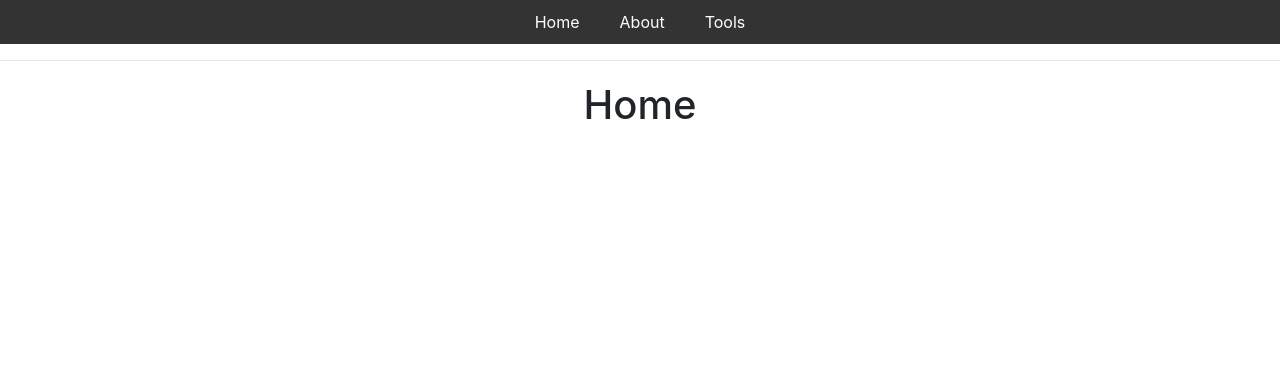
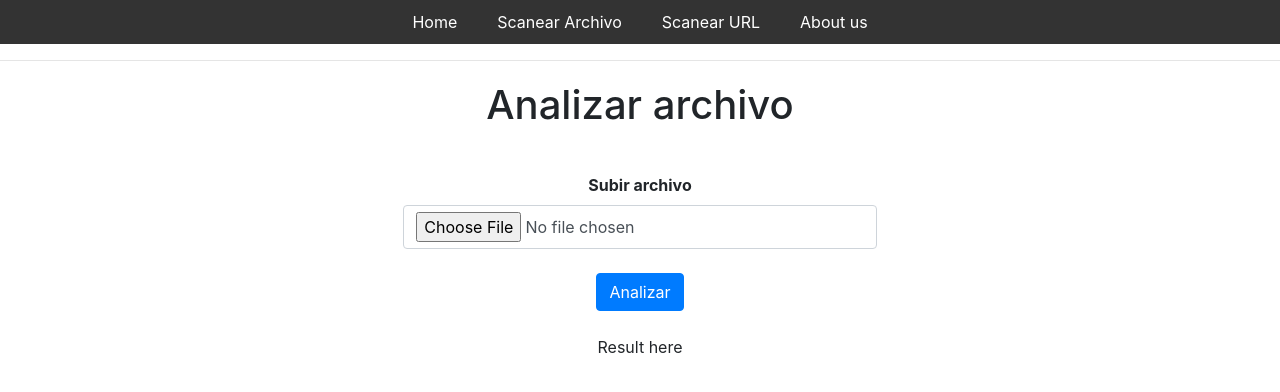
Before and after one commit to Rafa3lP3rez/project-antivirus, a React (Create React App) app: page / in a window 1280 px wide. Shown: the top 392 px of the page. Built offline with nearby package versions, Linux system fonts and the light colour scheme.

Commit message:
Hola Mundo

```diff
--- a/package.json
+++ b/package.json
@@ -6,6 +6,7 @@
     "@testing-library/jest-dom": "^5.16.5",
     "@testing-library/react": "^13.4.0",
     "@testing-library/user-event": "^13.5.0",
+    "axios": "^1.4.0",
     "react": "^18.2.0",
     "react-dom": "^18.2.0",
     "react-router-dom": "^5.3.4",
--- a/src/App.js
+++ b/src/App.js
@@ -8,20 +8,24 @@ import {
 import About from "./init/About";
 import Home from "./init/Home";
 import Tools from "./init/Tools";
+import Principal from "./init/Principal";
 
 export default function App() {
   return (
     <Router>
       <div>
-        <ul className="nav-list">
+        <ul className="nav-list ">
           <li>
-            <Link to="/" className="nav-link">Home</Link>
+            <Link to="/home" className="nav-link">Home</Link>
           </li>
           <li>
-            <Link to="/about" className="nav-link">About</Link>
+            <Link to="/" className="nav-link">Scanear Archivo</Link>
           </li>
           <li>
-            <Link to="/tools" className="nav-link">Tools</Link>
+            <Link to="/tools" className="nav-link">Scanear URL</Link>
+          </li>
+          <li>
+            <Link to="/about" className="nav-link">About us</Link>
           </li>
         </ul>
 
@@ -30,6 +34,9 @@ export default function App() {
         <Switch>
           <Route exact path="/">
             <Home />
+          </Route>
+          <Route exact path="/home">
+            <Principal />
           </Route>
           <Route path="/about">
             <About />
--- /dev/null
+++ b/src/antivirus/fileUpload.js
@@ -0,0 +1,84 @@
+import axios from "axios";
+import "../css/nav.css";
+import React, { useState } from "react";
+import ResultFile from "./resultFile";
+function FileUpload() {
+  const [file, setFile] = useState(null);
+  const [id, setId] = useState(undefined);
+  const handleFileChange = (event) => {
+    setFile(event.target.files[0]);
+  };
+
+  const handleSubmit = async (event) => {
+    event.preventDefault();
+
+    if (file) {
+      const formData = new FormData();
+      formData.append("file", file);
+
+      try {
+        const options = {
+          method: "POST",
+          headers: {
+            accept: "application/json",
+            "x-apikey":
+              "6536c78ddf9bf02201ce0f0e85a09f045c5721463c6b41d2ef88f4612ac35d04",
+            "content-type": "multipart/form-data",
+          },
+        };
+
+        const response = await axios.post(
+          "https://www.virustotal.com/api/v3/files",
+          formData,
+          options
+        );
+
+        const { data } = response.data;
+
+        const { self } = data.links;
+
+        setId(self);
+
+        return;
+      } catch (error) {
+        console.error("Error uploading file:", error);
+      }
+    }
+  };
+
+  const dataUtil =
+    id !== undefined ? <ResultFile onResult={id} /> : <p>Result here</p>;
+
+  return (
+    <div className="content d-flex justify-content-center align-items-center">
+      <form onSubmit={handleSubmit}>
+        <div className="container mt-4">
+          <div className="row justify-content-center">
+            <label htmlFor="fileInput" className="form-label, font-weight-bold">
+              Subir archivo
+            </label>
+            <input
+              type="file"
+              className="form-control"
+              id="fileInput"
+              onChange={handleFileChange}
+            />
+          </div>{" "}
+          <br />
+          <div className="row justify-content-center">
+            <div className="col-md-6">
+              <input
+                type="submit"
+                value="Analizar"
+                className="btn btn-primary"
+              />
+            </div>
+          </div>{" "}
+          <br />
+          {dataUtil}
+        </div>
+      </form>
+    </div>
+  );
+}
+export default FileUpload;
--- /dev/null
+++ b/src/antivirus/fileUrlUpload.js
@@ -0,0 +1,85 @@
+import axios from "axios";
+import "../css/nav.css";
+import React, { useEffect, useState } from "react";
+import ResultUrl from "./resultUrl";
+
+function FileUrlUpload() {
+  const [text, setText] = useState(null);
+  const [idd, setIdd] = useState(undefined);
+
+
+
+  const handleUrlChange = (event) => {
+    setText(event.target.value);
+  };
+
+  const handleSubmit = async (event) => {
+    event.preventDefault();
+
+    if (text) {
+      const encodedParams = new URLSearchParams();
+      encodedParams.set("url", text);
+
+      const options = {
+        method: "POST",
+        url: "https://www.virustotal.com/api/v3/urls",
+        headers: {
+          accept: "application/json",
+          "x-apikey":
+            "6536c78ddf9bf02201ce0f0e85a09f045c5721463c6b41d2ef88f4612ac35d04",
+          "content-type": "application/x-www-form-urlencoded",
+        },
+        data: encodedParams,
+      };
+
+      try {
+        const response = await axios.request(options);
+        const { data } = response.data;
+
+        const { self } = data.links;
+
+        console.log(self);
+        const extractedPart = self.split("-")[1];
+        console.log(extractedPart);
+        setIdd(extractedPart);
+      } catch (error) {
+        console.error(error);
+      }
+    }
+  };
+
+  const dataUtil =
+    idd !== undefined ? <ResultUrl onResult={idd} /> : <p>Result here</p>;
+
+  return (
+    <div className="content d-flex justify-content-center align-items-center">
+      <form onSubmit={handleSubmit}>
+        <div className="container mt-4">
+          <div className="row justify-content-center">
+            <label htmlFor="fileInput" className="form-label, font-weight-bold">
+              Pegar Url
+            </label>
+            <input
+              type="text"
+              className="form-control"
+              onChange={handleUrlChange}
+            />
+          </div>{" "}
+          <br />
+          <div className="row justify-content-center">
+            <div className="col-md-6">
+              <input
+                type="submit"
+                value="Analizar"
+                className="btn btn-primary"
+              />
+            </div>
+          </div>{" "}
+          <br />
+          {dataUtil}
+        </div>
+      </form>
+    </div>
+  );
+}
+export default FileUrlUpload;
--- /dev/null
+++ b/src/antivirus/resultFile.js
@@ -0,0 +1,59 @@
+import "../css/nav.css";
+import axios from "axios";
+import React, { useState, useEffect } from "react";
+function ResultFile({ onResult }) {
+
+  const [resp, setResp] = useState(null);
+
+  useEffect(() => {
+    result();
+  }, []);
+
+  const result = async () => {
+    const options = {
+      method: "GET",
+      url: `${onResult}`,
+      headers: {
+        accept: "application/json",
+        "x-apikey":
+          "6536c78ddf9bf02201ce0f0e85a09f045c5721463c6b41d2ef88f4612ac35d04",
+      },
+    };
+
+    try {
+      const response = await axios.request(options);
+      console.log(response.data);
+
+      setResp(response.data);
+    } catch (error) {
+      console.error(error);
+    }
+  };
+
+  return (
+    <div className="content">
+      {resp ? (
+        <div>
+
+          {resp.data.attributes.stats && (
+            <div>
+              <p>Stats:</p>
+              <p>Harmless: {resp.data.attributes.stats.harmless}</p>
+              <p>Type Unsupported: {resp.data.attributes.stats["type-unsupported"]}</p>
+              <p>Suspicious: {resp.data.attributes.stats.suspicious}</p>
+              <p>Confirmed Timeout: {resp.data.attributes.stats["confirmed-timeout"]}</p>
+
+              <p>Malicious: {resp.data.attributes.stats.malicious}</p>
+              <p>Undetected: {resp.data.attributes.stats.undetected}</p>
+            </div>
+          )}
+          <p>Date: {new Date().toDateString()}</p>
+          {/* Acceder a más propiedades anidadas aquí */}
+        </div>
+      ) : (
+        <p>Loading...</p>
+      )}
+    </div>
+  );
+}
+export default ResultFile;
--- /dev/null
+++ b/src/antivirus/resultUrl.js
@@ -0,0 +1,57 @@
+import "../css/nav.css";
+import axios from "axios";
+import React, { useState, useEffect } from "react";
+function ResultUrl({ onResult }) {
+  const [resp, setResp] = useState(null);
+
+  useEffect(() => {
+    result();
+  }, []);
+
+  const result = async () => {
+    const options = {
+      method: "GET",
+      url: `https://www.virustotal.com/api/v3/urls/${onResult}`,
+      headers: {
+        accept: "application/json",
+        "x-apikey":
+          "6536c78ddf9bf02201ce0f0e85a09f045c5721463c6b41d2ef88f4612ac35d04",
+      },
+    };
+
+    try {
+      const response = await axios.request(options);
+      console.log(response.data);
+
+      setResp(response.data);
+    } catch (error) {
+      console.error(error);
+    }
+  };
+
+  return (
+    <div className="content">
+      {resp ? (
+        <div>
+          {resp && (
+            <div>
+              <h2>URL Information</h2>
+
+              <p>Title: {resp.data.attributes.title}</p>
+
+              <p>Categories: {resp.data.attributes.categories.Sophos}</p>
+              <p>Reputation: {resp.data.attributes.reputation}</p>
+
+              <b>Virus</b>
+              <p>Malicious: {resp.data.attributes.total_votes.malicious}</p>
+              <p>Last Analysis Date: {new Date().toLocaleString()}</p>
+            </div>
+          )}
+        </div>
+      ) : (
+        <p>Loading...</p>
+      )}
+    </div>
+  );
+}
+export default ResultUrl;
--- a/src/init/Home.js
+++ b/src/init/Home.js
@@ -1,12 +1,16 @@
-import '../css/nav.css'
+import FileUpload from "../antivirus/fileUpload";
 
- function Home(){
+
+import "../css/nav.css";
+
+function Home() {
   return (
     <div className="content">
-      <h1>Home</h1>
+      <h1>Analizar archivo</h1>
+
+      <FileUpload />
     </div>
   );
-};
-
+}
 
 export default Home;
--- /dev/null
+++ b/src/init/Principal.js
@@ -0,0 +1,14 @@
+
+
+
+import "../css/nav.css";
+
+function Principal() {
+  return (
+    <div className="content">
+      <h1>AProject</h1>
+    </div>
+  );
+}
+
+export default Principal;
--- a/src/init/Tools.js
+++ b/src/init/Tools.js
@@ -1,9 +1,11 @@
+import FileUrlUpload from '../antivirus/fileUrlUpload';
 import '../css/nav.css'
 
  function Tools(){
   return (
     <div className="content">
-      <h1>Tools</h1>
+      <h1>Scanear Url</h1>
+      <FileUrlUpload/>
     </div>
   );
 };
```
Also changed, not shown: 2 other files (tests, documents, lock files or other folders).
